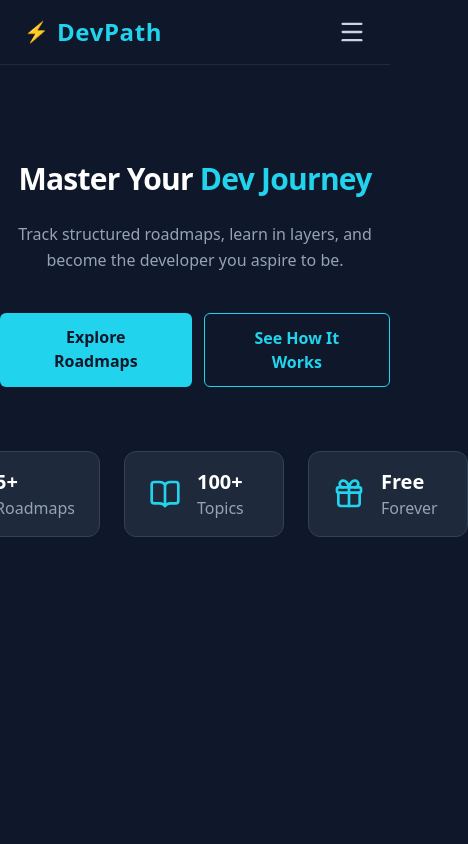
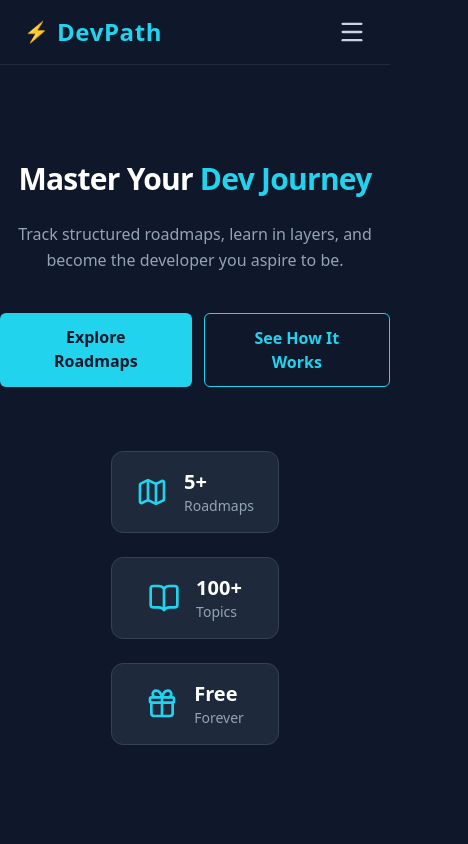
Before and after one commit to naved-cse/devpath, a React (Vite) app: page / in a window 390 px wide. Shown: the top 844 px of the page, 468 px wide, since content can reach past the window. Built offline with nearby package versions, Linux system fonts and the light colour scheme.

Commit message:
Phone responsove Footer and Hero secion

```diff
--- a/src/components/Footer.jsx
+++ b/src/components/Footer.jsx
@@ -2,12 +2,12 @@ import { Link } from "react-router-dom";
 
 const Footer = () => {
   return (
-    <footer className=" bg-slate-900 border-t border-slate-800 flex justify-between items-center px-8 py-6">
-      <div className="text-cyan-400 text-xl font-bold">
+    <footer className=" bg-slate-900 border-t border-slate-800 flex flex-col md:flex-row justify-between items-center px-6 md:px-8 py-6 gap-6 md:gap-0">
+      <div className="text-cyan-400 text-xl font-bold flex items-center gap-1">
         <span className=" text-cyan-400">⚡</span> DevPath
       </div>
 
-      <div className="flex gap-8 text-slate-400 font-medium">
+      <div className="flex gap-6 md:gap-8 text-slate-400 font-medium">
         <Link to="/" className="hover:text-cyan-400 transition-colors">
           Home
         </Link>
@@ -19,7 +19,7 @@ const Footer = () => {
         </a>
       </div>
 
-      <div className=" text-slate-500 text-sm">
+      <div className=" text-slate-500 text-sm text-center">
         © 2026 DevPath. All rights reserved.
       </div>
     </footer>
--- a/src/components/Hero.jsx
+++ b/src/components/Hero.jsx
@@ -8,7 +8,7 @@ const Hero = () => {
         Master Your <span className="text-cyan-400">Dev Journey</span>
       </h1>
 
-      <p className="text-slate-400 text-mid md:text-lg max-w-sm md:max-w-2xl mb-10 leading-relaxed">
+      <p className="text-slate-400 text-base md:text-lg max-w-sm md:max-w-2xl mb-10 leading-relaxed">
         Track structured roadmaps, learn in layers, and become the developer{" "}
         <br className="hidden md:block" /> you aspire to be.
       </p>
@@ -29,28 +29,28 @@ const Hero = () => {
         </Link>
       </div>
 
-      <div className="flex gap-6 mt-16">
-        <div className="flex items-center gap-4 bg-slate-800 border border-slate-700 px-6 py-4 rounded-xl min-w-[160px]">
-          <Map className="text-cyan-400" size={32} />
+      <div className="flex flex-col md:flex-row gap-6 mt-16">
+        <div className="flex items-center justify-center md:justify-start gap-4 bg-slate-800 border border-slate-700 px-6 py-4 rounded-xl min-w-[160px]">
+          <Map className="text-cyan-400 shrink-0" size={32} />
           <div className="text-left">
             <div className="text-white font-bold text-xl">5+</div>
-            <div className="text-slate-400 font-sm">Roadmaps</div>
+            <div className="text-slate-400 text-sm">Roadmaps</div>
           </div>
         </div>
 
-        <div className="flex items-center gap-4 bg-slate-800 border border-slate-700 px-6 py-4 rounded-xl min-w-[160px]">
-          <BookOpen className="text-cyan-400" size={32} />
+        <div className="flex items-center justify-center md:justify-start gap-4 bg-slate-800 border border-slate-700 px-6 py-4 rounded-xl min-w-[160px]">
+          <BookOpen className="text-cyan-400 shrink-0" size={32} />
           <div className="text-left">
             <div className="text-white font-bold text-xl">100+</div>
-            <div className="text-slate-400 font-sm">Topics</div>
+            <div className="text-slate-400 text-sm">Topics</div>
           </div>
         </div>
 
-        <div className="flex items-center gap-4 bg-slate-800 border border-slate-700 px-6 py-4 rounded-xl min-w-[160px]">
-          <Gift className="text-cyan-400" size={32} />
+        <div className="flex items-center justify-center md:justify-start gap-4 bg-slate-800 border border-slate-700 px-6 py-4 rounded-xl min-w-[160px]">
+          <Gift className="text-cyan-400 shrink-0" size={32} />
           <div className="text-left">
             <div className="text-white font-bold text-xl">Free</div>
-            <div className="text-slate-400 font-sm">Forever</div>
+            <div className="text-slate-400 text-sm">Forever</div>
           </div>
         </div>
       </div>
```
